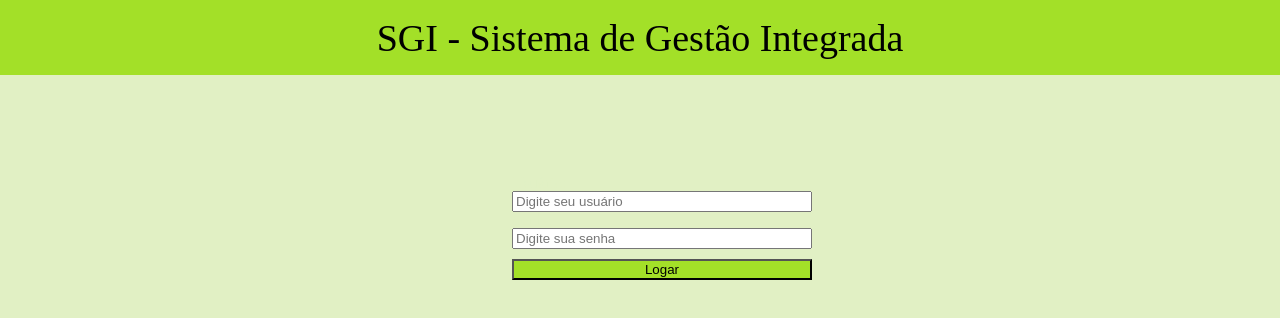
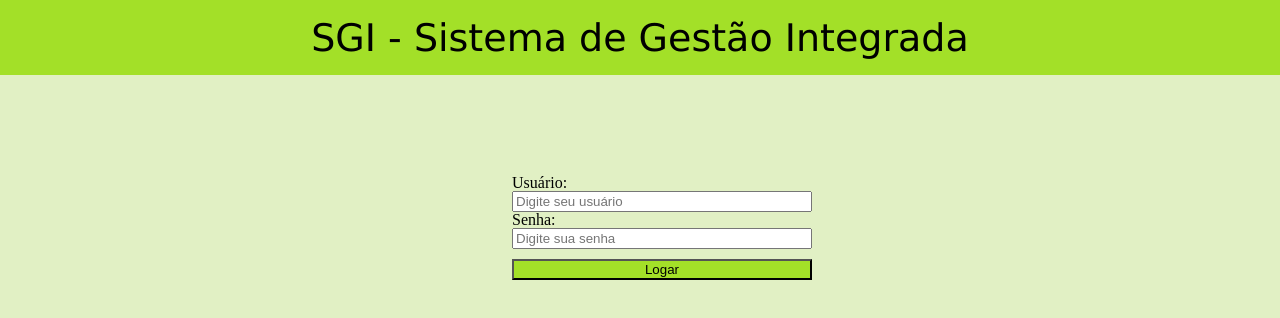
Before and after one commit to nesserandrade/projeto2-devinhouse, a React (Create React App) app: page / in a window 1280 px wide. Shown: the top 318 px of the page. Built offline with nearby package versions, Linux system fonts and the light colour scheme.

Commit message:
mudando as paginas

```diff
--- a/src/App.css
+++ b/src/App.css
@@ -70,7 +70,7 @@ table {
   justify-content: center;
   color: black;
   font-size: 38px;
-  font-family: "Times New Roman";
+  font-family:'Lucida Sans', 'Lucida Sans Regular', 'Lucida Grande', 'Lucida Sans Unicode', Geneva, Verdana, sans-serif;
 }
 
 .botao-menu {
@@ -86,7 +86,7 @@ table {
   flex-direction: column;
   width: 300px;
   margin-top: 100px;
-  color: #e1f0c4;
+  color: black;
 }
 
 .sendLog {
--- a/src/components/Menu/index.jsx
+++ b/src/components/Menu/index.jsx
@@ -17,8 +17,8 @@ const Menu = ({title}) => {
         <Link to="/listproducts">
         <button className="botao-menu">Listar produtos</button>
         </Link>
-        <Link to="/login">
-        <button className="botao-menu">Login</button>
+        <Link to="/">
+        <button className="botao-menu">Logout</button>
         </Link>
       </header>
     );
--- a/src/pages/Login/index.js
+++ /dev/null
@@ -1,14 +0,0 @@
-import React from "react";
-import MenuHome from "../../components/MenuHome";
-import FormLogin from "../../components/FormLogin";
-
-const Login = () => {
-  return (
-    <>
-      <MenuHome title="Login" />
-      <FormLogin />
-    </>
-  );
-};
-
-export default Login;
--- a/src/routes.jsx
+++ b/src/routes.jsx
@@ -1,6 +1,5 @@
 import Home from "./pages/Home";
 import Map from "./pages/Map"
-import Login from "./pages/Login"
 import RegisterCompany from "./pages/RegisterCompany";
 import RegisterProduct from "./pages/RegisterProduct";
 import { Routes, Route } from "react-router-dom";
@@ -15,8 +14,6 @@ const Router = () => {
 
         <Route exact path="/registerproduct" element={<RegisterProduct />}/>
 
-        <Route exact path ="/login" element={<Login />} />
-
         <Route exact path="/" element={<Home />} />
 
         <Route exact path="/listproducts" element={<ListProducts />}/>
```
